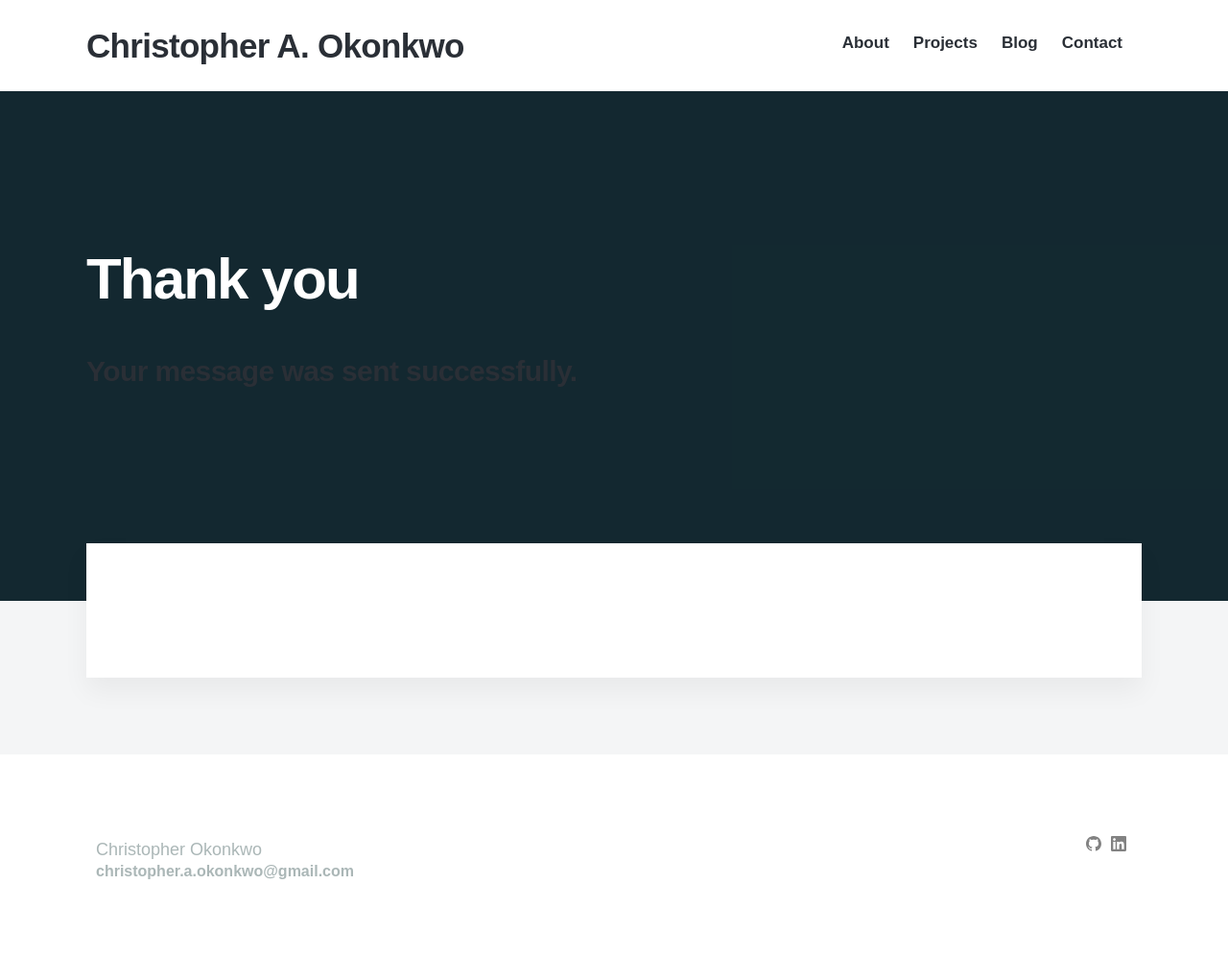
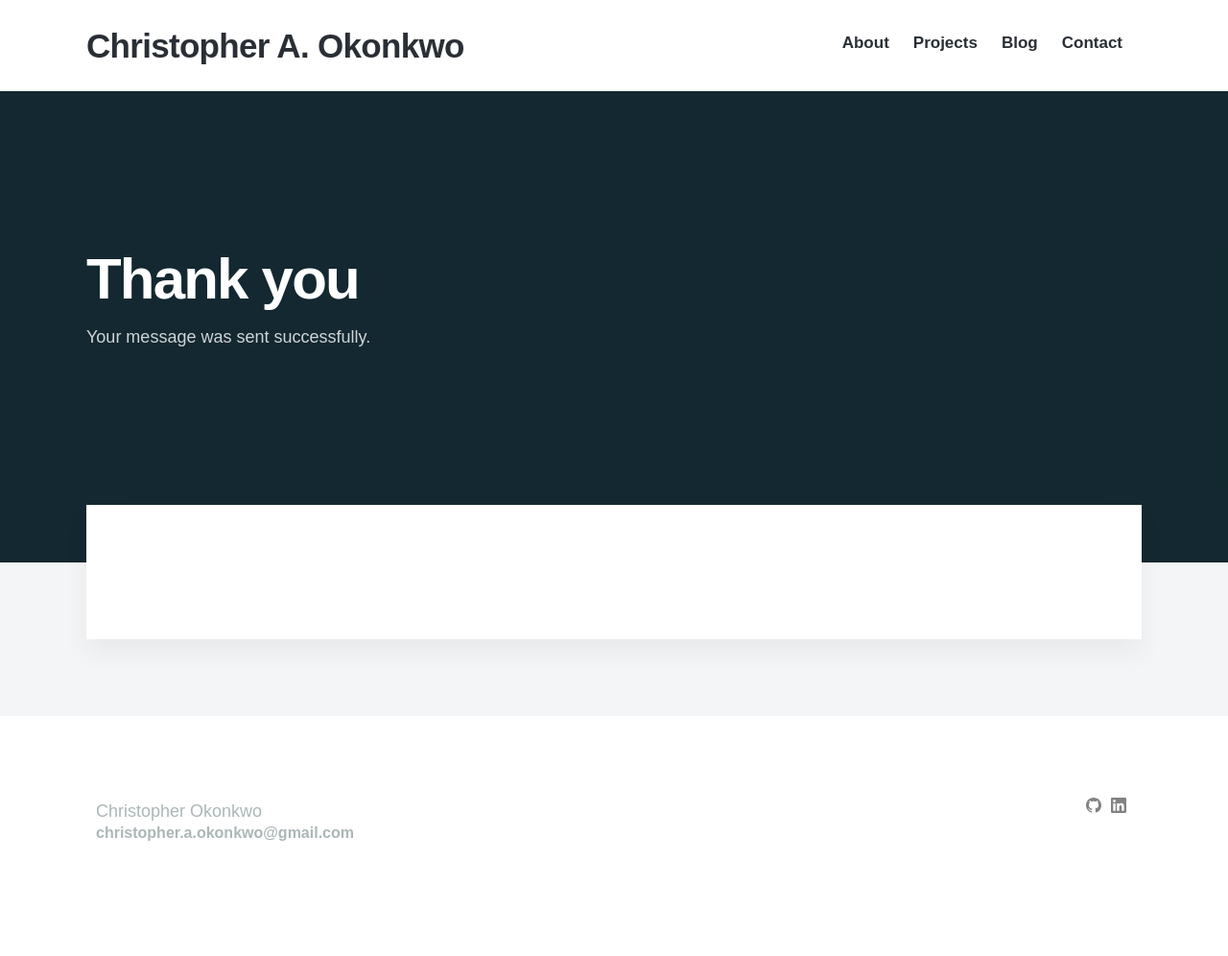
Before and after one commit to crisokonkwo/crisokonkwo.github.io, a Jekyll site: the page built from _pages/thanks.md, in a window 1280 px wide. Shown: the whole page at 96% size. Built offline with Jekyll 4.4.1, drawn with Linux system fonts in a browser that asks for light colours; nearby versions of some CDN libraries; some web fonts are replaced; after the commit the page ends 956 px from its top, so only the background shows below that.

Commit message:
Update page.html

```diff
--- a/_layouts/page.html
+++ b/_layouts/page.html
@@ -11,7 +11,7 @@ layout: default
 	<div class="wrap">
 
 		<h1>{{ page.title }}</h1>
-		<h3>{{ page.subtitle }}</h3>
+		<p>{{ page.subtitle }}</p>
 
 	</div>
 
```
